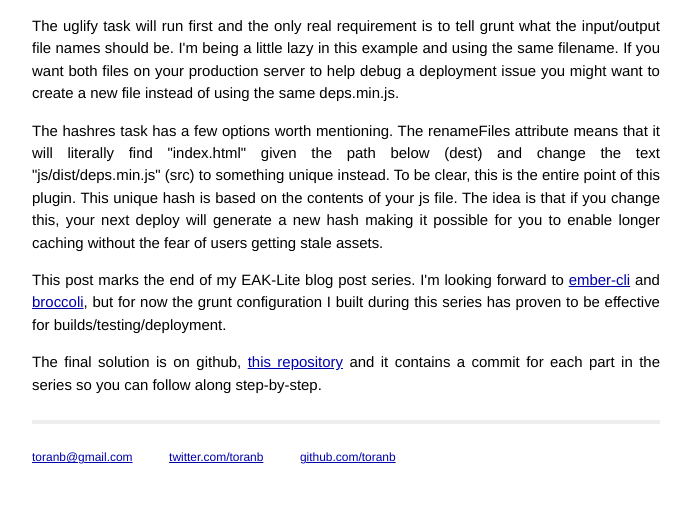
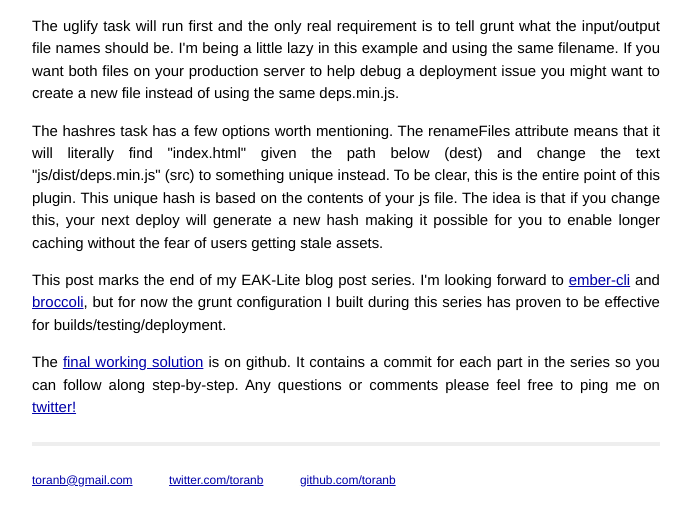
Before and after one commit to toranb/toranb.github.io, a Jekyll site: the page built from _posts/2014-04-12-Building-your-own-ember-app-kit-lite-part-8.html, in a window 1280 px wide. Shown: the part 746-1260 px from the top of the page, without its empty margins (294-985 px from the left). Built offline with Jekyll 4.4.1, drawn with Linux system fonts in a browser that asks for light colours; Markdown is read by kramdown in place of the engine named in the settings; before the commit the page ends 1237 px from its top, so only the background shows below that.

Commit message:
reworded part 8

```diff
--- a/_posts/2014-04-12-Building-your-own-ember-app-kit-lite-part-8.html
+++ b/_posts/2014-04-12-Building-your-own-ember-app-kit-lite-part-8.html
@@ -23,4 +23,4 @@ categories: blog archive
 
 <p>This post marks the end of my EAK-Lite blog post series. I'm looking forward to <a href="https://github.com/stefanpenner/ember-cli">ember-cli</a> and <a href="https://github.com/joliss/broccoli">broccoli</a>, but for now the grunt configuration I built during this series has proven to be effective for builds/testing/deployment.</p>
 
-<p>The final solution is on github, <a href="https://github.com/toranb/building-your-own-ember-app-kit-lite">this repository</a> and it contains a commit for each part in the series so you can follow along step-by-step.</p>
+<p>The <a href="https://github.com/toranb/building-your-own-ember-app-kit-lite">final working solution</a> is on github. It contains a commit for each part in the series so you can follow along step-by-step. Any questions or comments please feel free to ping me on <a href="https://twitter.com/toranb">twitter!</a></p>
```
